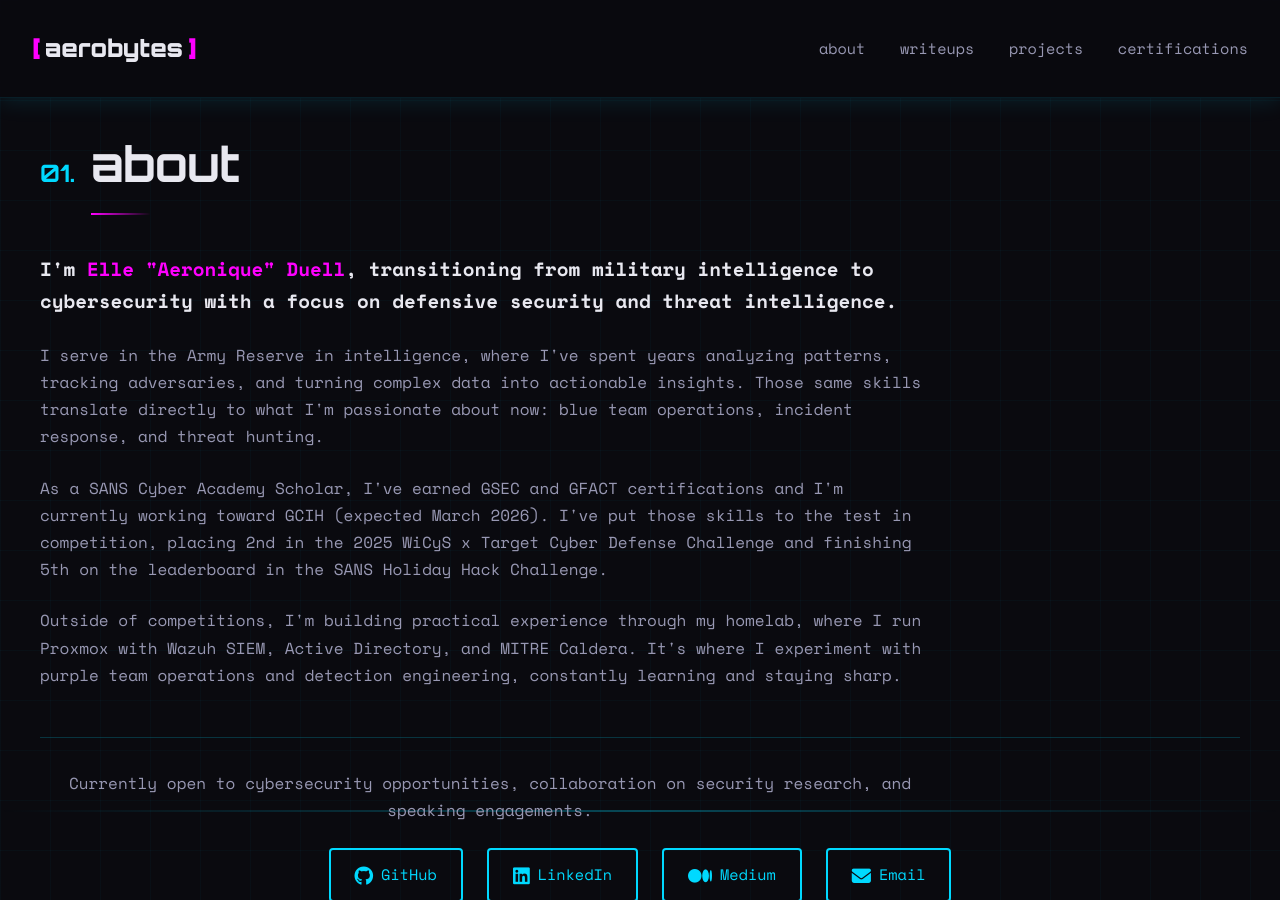
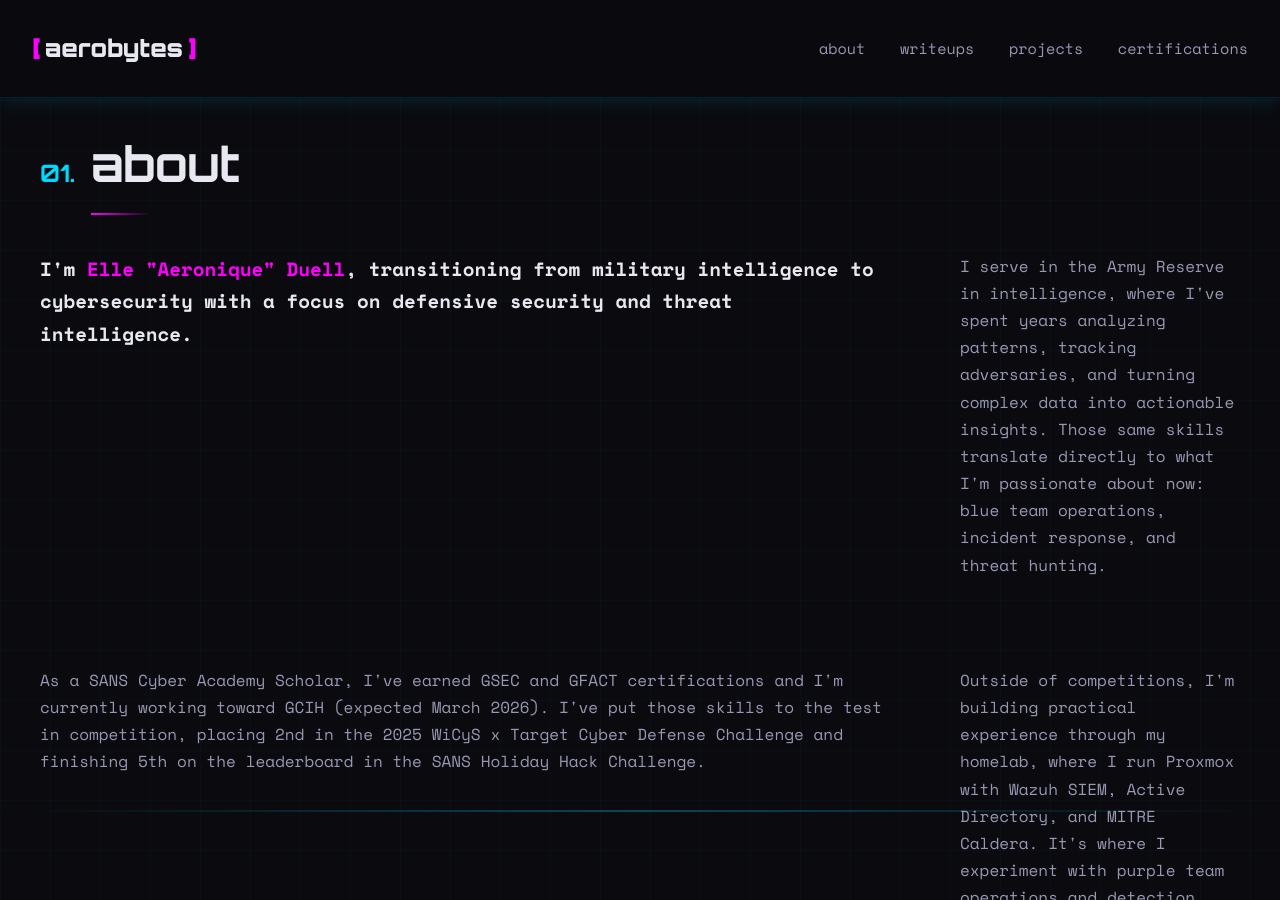
Before and after one commit to Aeronique/aerobytes-site, a Jekyll site: the page built from index.html, in a window 1280 px wide and 900 px high, scrolled down 905 px. Built offline with Jekyll 4.4.1, drawn with Linux system fonts in a browser that asks for light colours.

Commit message:
Update style.css

```diff
--- a/assets/css/style.css
+++ b/assets/css/style.css
@@ -1372,3 +1372,105 @@
     font-size: 2rem;
     margin-bottom: 1rem;
 }
+
+/* ===================================
+   ABOUT SECTION WITH SIDEBAR CONTACT
+   =================================== */
+.about-content {
+    display: grid;
+    grid-template-columns: 1fr 280px;
+    gap: 4rem;
+    align-items: start;
+}
+
+.about-text {
+    /* Text content on the left */
+}
+
+.about-contact {
+    margin-top: 0;
+    padding: 2rem;
+    border: 1px solid rgba(0, 217, 255, 0.2);
+    border-radius: 8px;
+    background: rgba(15, 15, 26, 0.6);
+}
+
+.contact-intro {
+    color: var(--text-primary);
+    font-size: 0.95rem;
+    margin-bottom: 1.5rem;
+    text-align: left;
+    line-height: 1.6;
+}
+
+.social-links {
+    display: flex;
+    flex-direction: column;
+    gap: 1rem;
+}
+
+.social-link {
+    display: flex;
+    align-items: center;
+    gap: 0.75rem;
+    padding: 0.75rem 1rem;
+    background: transparent;
+    border: 2px solid var(--cyber-blue);
+    border-radius: 4px;
+    color: var(--cyber-blue);
+    text-decoration: none;
+    font-family: var(--font-mono);
+    font-size: 0.9rem;
+    transition: all 0.3s ease;
+    width: 100%;
+    justify-content: flex-start;
+}
+
+.social-link i {
+    font-size: 1.2rem;
+    width: 24px;
+    text-align: center;
+}
+
+.social-link:hover {
+    background: var(--cyber-blue);
+    color: var(--dark-bg);
+    box-shadow: 0 0 20px var(--accent-glow);
+    transform: translateX(5px);
+}
+
+.social-link:hover i {
+    animation: pulse 0.5s ease;
+}
+
+@keyframes pulse {
+    0%, 100% { transform: scale(1); }
+    50% { transform: scale(1.15); }
+}
+
+/* Responsive: stack on smaller screens */
+@media (max-width: 968px) {
+    .about-content {
+        grid-template-columns: 1fr;
+        gap: 2rem;
+    }
+
+    .about-contact {
+        padding: 1.5rem;
+    }
+
+    .contact-intro {
+        text-align: center;
+    }
+}
+
+@media (max-width: 640px) {
+    .social-links {
+        gap: 0.75rem;
+    }
+
+    .social-link {
+        font-size: 0.85rem;
+        padding: 0.6rem 0.85rem;
+    }
+}
```
